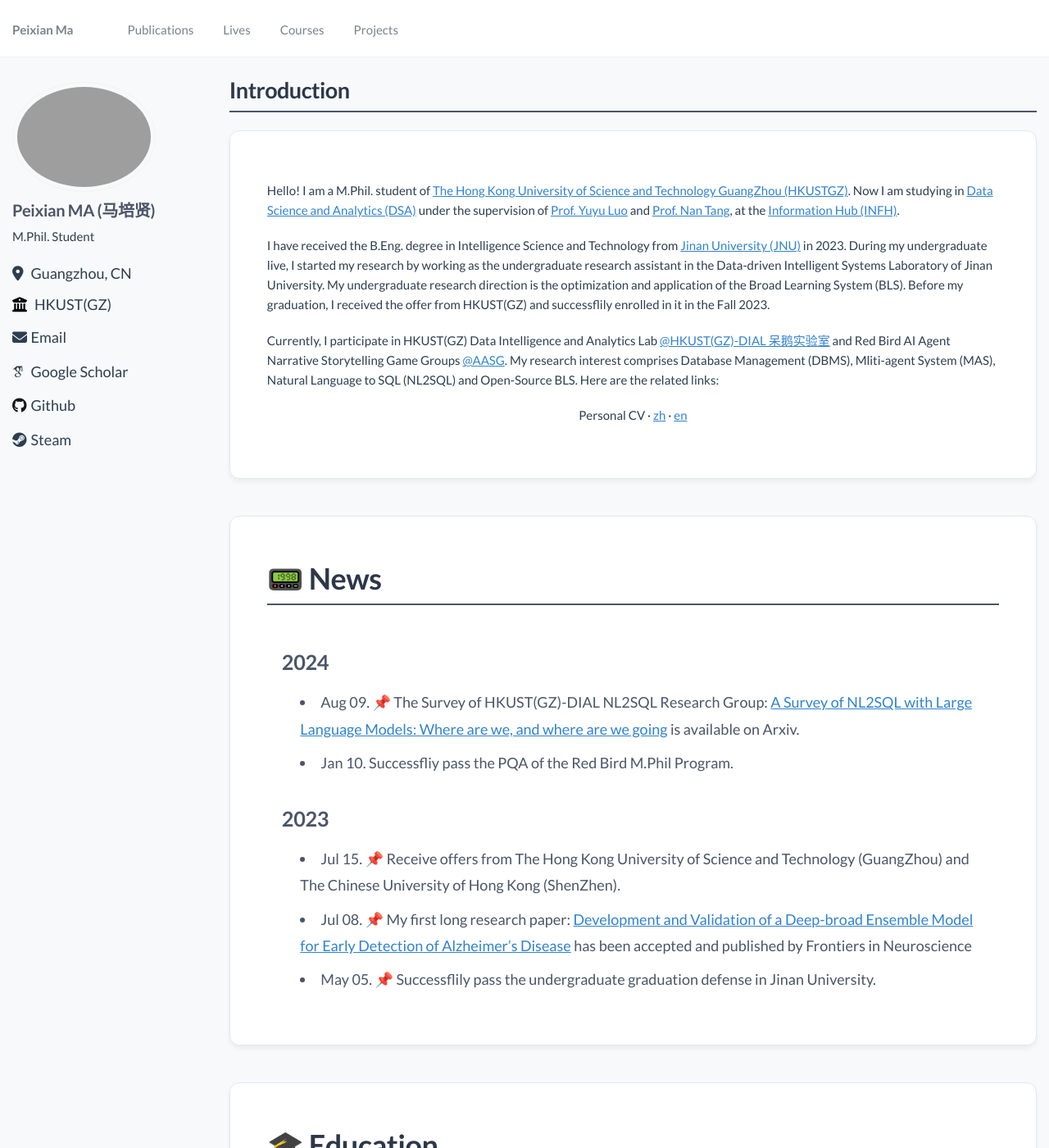
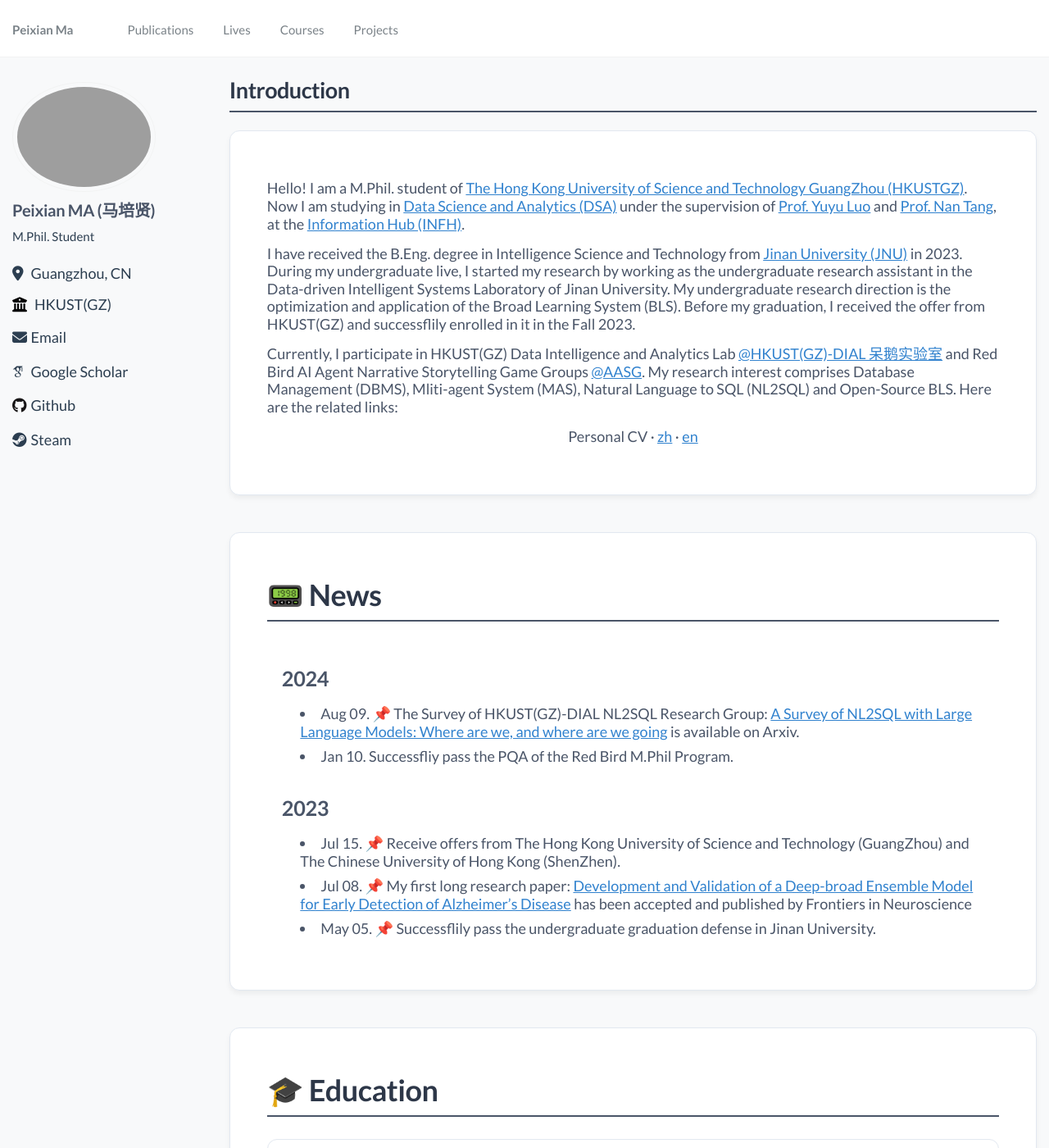
Before and after one commit to MPX0222/MPX0222.github.io, a Jekyll site: the page built from _pages/about.md, in a window 1280 px wide and 1400 px high. Shown: the whole window at 82% size. Built offline with Jekyll 4.4.1, drawn with Linux system fonts in a browser that asks for light colours; some web fonts are replaced.

Commit message:
Refactor about.md to improve content presentation and readability. Adjusted line height for better text spacing and added 'info' class to paragraphs for consistent styling. Enhanced overall layout for a more organized and visually appealing structure.

```diff
--- a/_pages/about.md
+++ b/_pages/about.md
@@ -112,7 +112,7 @@ redirect_from:
   .info {
     font-family: 'Lato', sans-serif;
     font-size: 1rem;
-    line-height: 1.8;
+    line-height: 1.2;
     color: #4a5568;
     margin: 0.8rem 0;
   }
@@ -295,18 +295,18 @@ redirect_from:
 </style>
 
 <div class="main-container">
-  <p>
+  <p class="info">
     Hello! I am a M.Phil. student of <a href="https://www.hkust-gz.edu.cn/">The Hong Kong University of Science and Technology GuangZhou (HKUSTGZ)</a>. Now I am studying in <a href="https://www.hkust-gz.edu.cn/zh/academics/hubs-and-thrust-areas/information-hub/data-science-and-analytics/">Data Science and Analytics (DSA)</a> under the supervision of <a href="https://luoyuyu.vip/">Prof. Yuyu Luo</a> and <a href="https://nantang.github.io/">Prof. Nan Tang</a>, at the <a href="https://www.hkust-gz.edu.cn/zh/academics/hubs-and-thrust-areas/information-hub/">Information Hub (INFH)</a>.
   </p>
 
-  <p>
+  <p class="info">
     I have received the B.Eng. degree in Intelligence Science and Technology from <a href="https://english.jnu.edu.cn/">Jinan University (JNU)</a> in 2023. During my undergraduate live, I started my research by working as the undergraduate research assistant in the Data-driven Intelligent Systems Laboratory of Jinan University. My undergraduate research direction is the optimization and application of the Broad Learning System (BLS). Before my graduation, I received the offer from HKUST(GZ) and successflily enrolled in it in the Fall 2023.
   </p>
 
-  <p>
+  <p class="info">
     Currently, I participate in HKUST(GZ) Data Intelligence and Analytics Lab <a href="https://github.com/HKUSTDial">@HKUST(GZ)-DIAL 呆鹅实验室</a> and Red Bird AI Agent Narrative Storytelling Game Groups <a href="">@AASG</a>. My research interest comprises Database Management (DBMS), Mliti-agent System (MAS), Natural Language to SQL (NL2SQL) and Open-Source BLS. Here are the related links:
   </p>
-  <p align="center">
+  <p class="info" align="center">
     Personal CV
     ·
     <a href="../files/CV2025_PeixianMA_CN-241210.pdf">zh</a>
```
